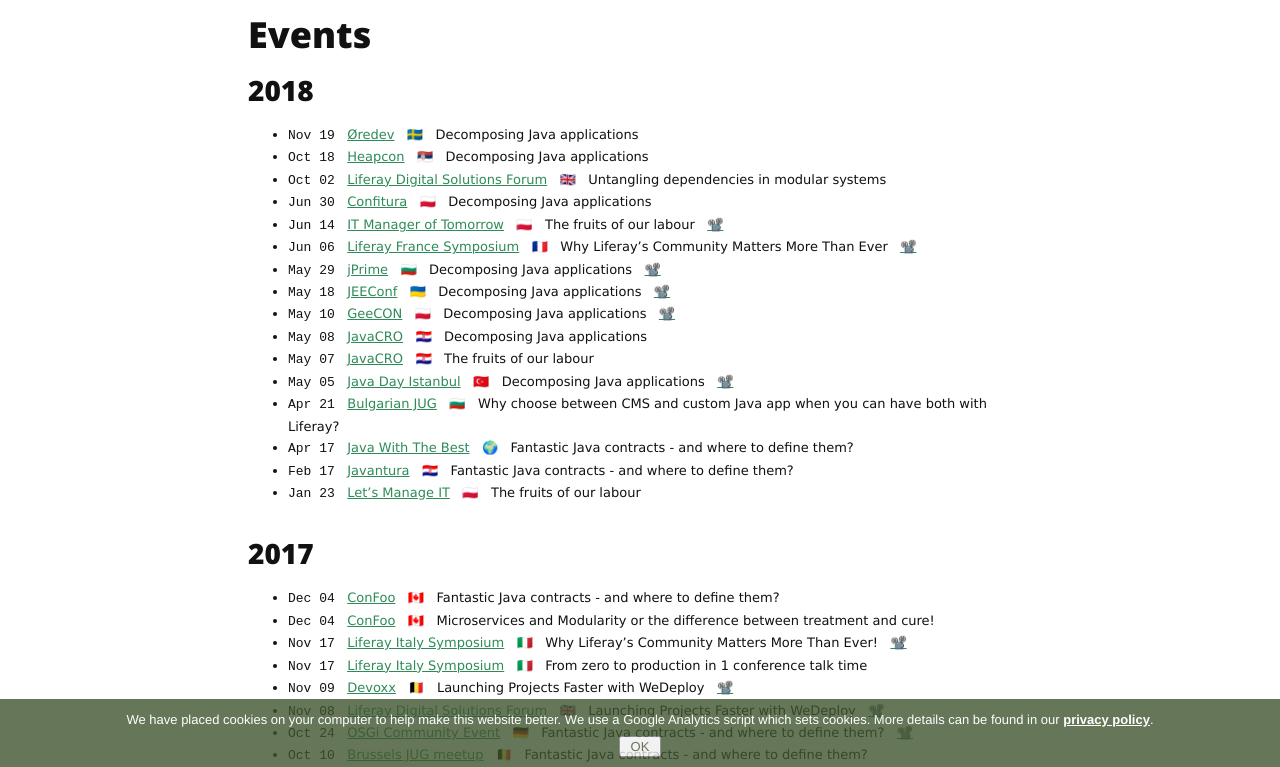
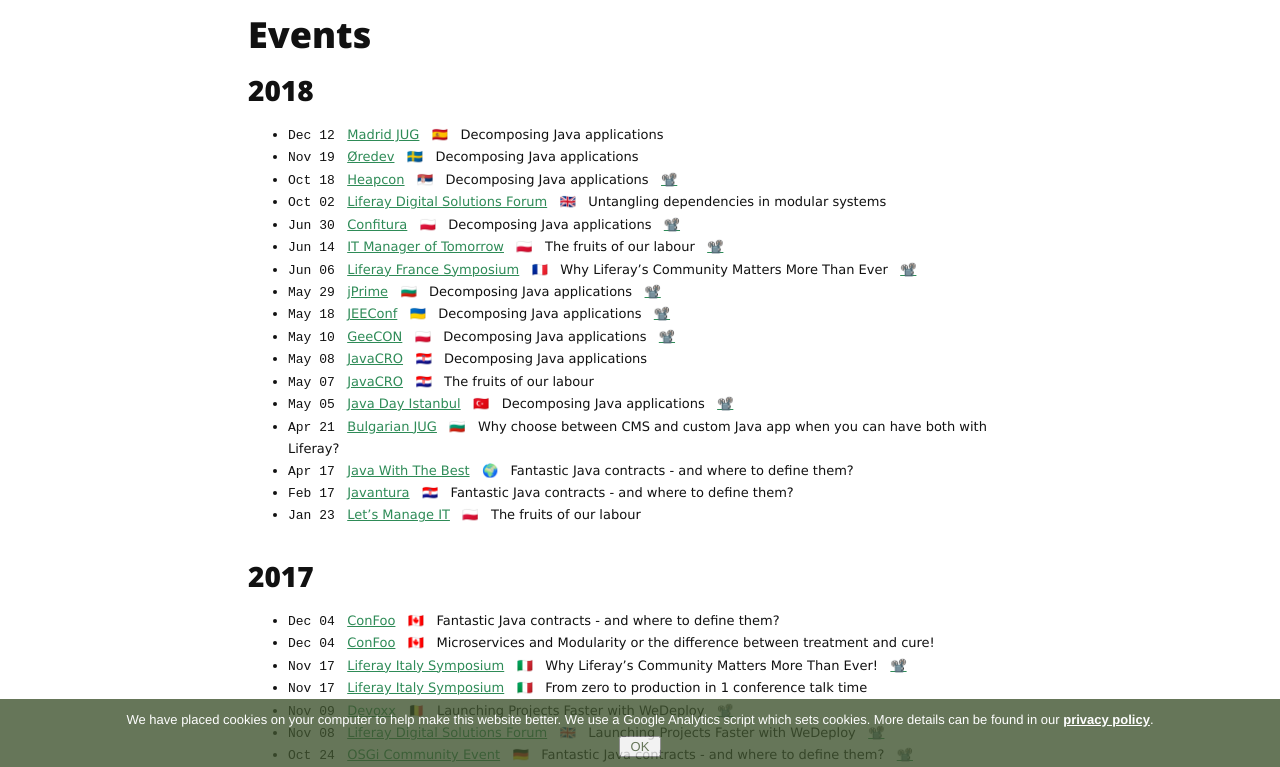
Before and after one commit to azzazzel/azzazzel.github.io, a Jekyll site: the page built from talks.md, in a window 1280 px wide and 900 px high, scrolled down 725 px, cut to the strip 133-900 px from the top of the window. Built offline with Jekyll 4.4.1, drawn with Linux system fonts in a browser that asks for light colours; nearby versions of some CDN libraries.

Commit message:
Updated video links and new talk at Madrid JUG

```diff
--- a/talks.md
+++ b/talks.md
@@ -79,14 +79,18 @@
 
 ### 2018
 
+- `Dec 12` &nbsp; [Madrid JUG](https://www.meetup.com/MadridJUG/events/)
+&nbsp; 🇪🇸 &nbsp; Decomposing Java applications
 - `Nov 19` &nbsp; [Øredev](http://oredev.org/2018)
 &nbsp; 🇸🇪 &nbsp; Decomposing Java applications
 - `Oct 18` &nbsp; [Heapcon](https://heapcon.io/)
 &nbsp; 🇷🇸 &nbsp; Decomposing Java applications
+&nbsp; [📽️](https://www.youtube.com/watch?v=2_v2JybFKUw)
 - `Oct 02` &nbsp; [Liferay Digital Solutions Forum](https://www.liferay.com/web/events-ldsf-uk)
 &nbsp; 🇬🇧 &nbsp; Untangling dependencies in modular systems
 - `Jun 30` &nbsp; [Confitura](https://2018.confitura.pl/)
 &nbsp; 🇵🇱 &nbsp; Decomposing Java applications
+&nbsp; [📽️](https://www.youtube.com/watch?v=9wRSPBixRX8)
 - `Jun 14` &nbsp; [IT Manager of Tomorrow](http://www.itmtconf.com/2018-en/)
 &nbsp; 🇵🇱 &nbsp; The fruits of our labour
 &nbsp; [📽️](https://www.youtube.com/watch?v=M4kxGttQ9RA)
```
